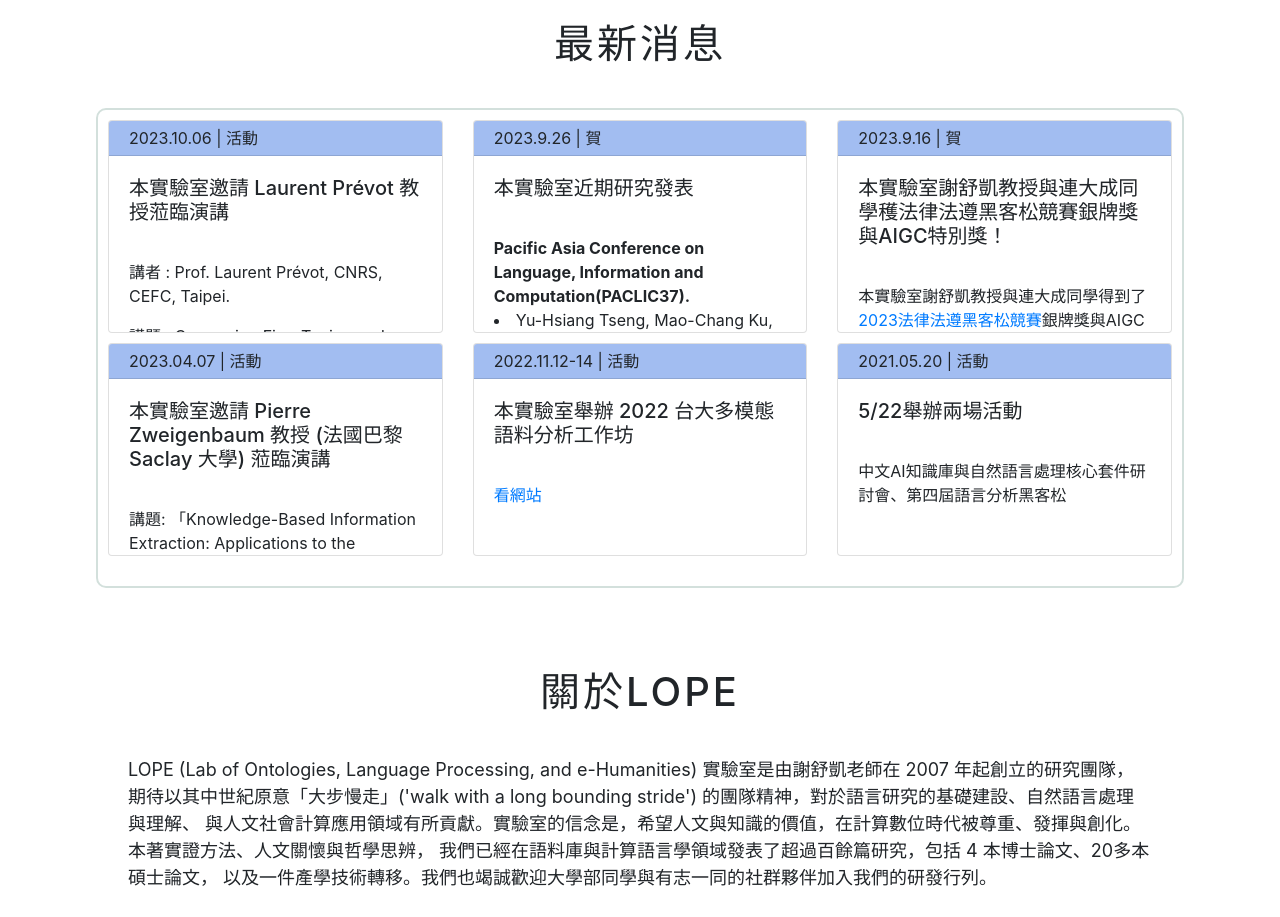
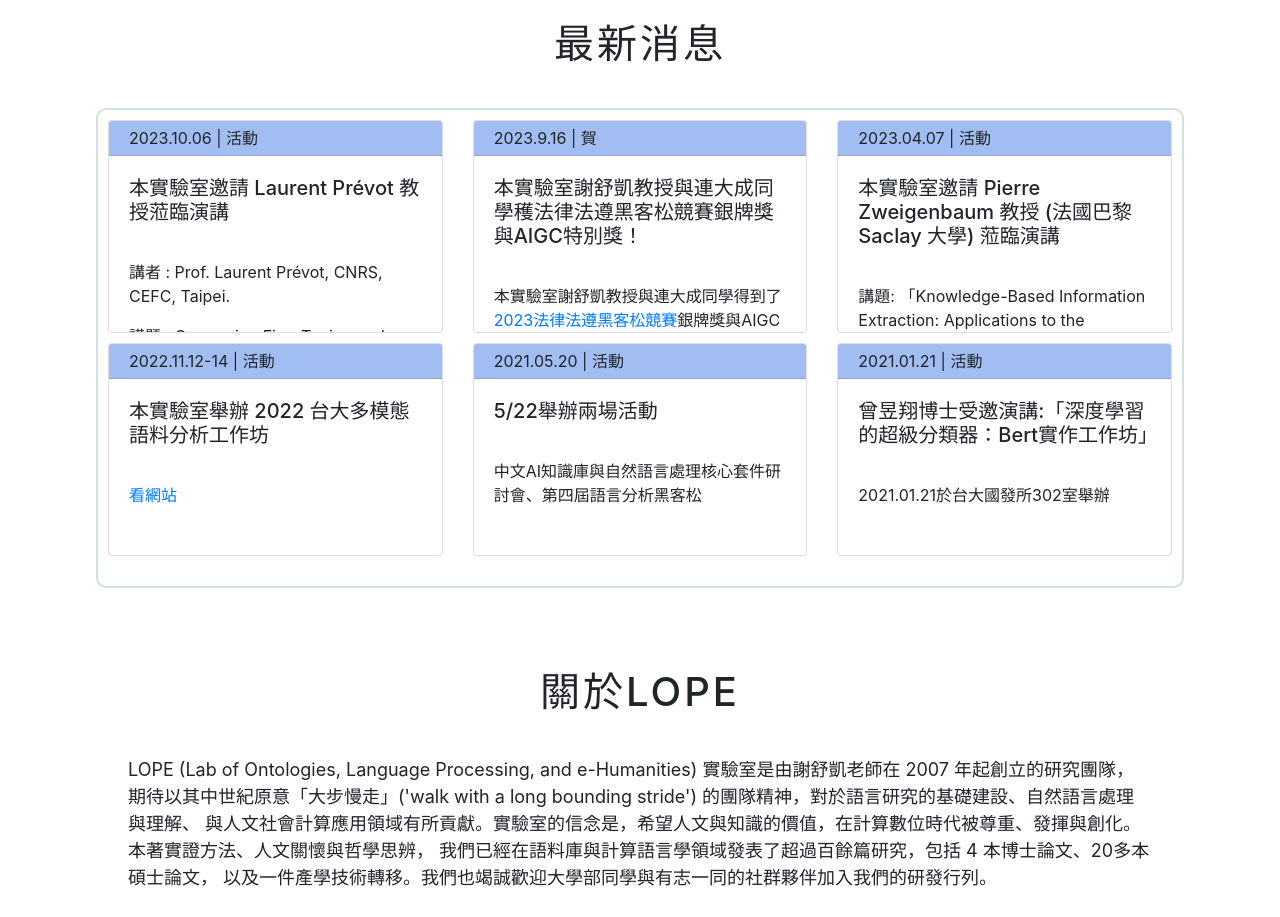
Before and after one commit to lopentu/ntu-lope-lab, a React (Create React App) app: page / in a window 1280 px wide. Shown: the part 860-1777 px from the top of the page. Built offline with nearby package versions, Linux system fonts and the light colour scheme.

Commit message:
no news2

```diff
--- a/src/texts/news-info.js
+++ b/src/texts/news-info.js
@@ -25,73 +25,73 @@ const newsInfo = [
     ),
   },
 
-  {
-    date: "2023.9.26 | 賀",
-    title: "本實驗室近期研究發表",
-    content: (
-      <div>
-        <div>
-          <strong>
-            Pacific Asia Conference on Language, Information and
-            Computation(PACLIC37).
-          </strong>
-          <li>
-            Yu-Hsiang Tseng, Mao-Chang Ku, Wei-Ling Chen, Yu-Lin Chang, Hsieh,
-            Shu-Kai. (2023). Vec2Gloss: definition modeling leveraging
-            contextualized vectors with Wordnet gloss.{" "}
-          </li>
-          <li>
-            Pin-Er Chen, Hsin-Yu Chou, Po-Ya Angela Wang, Yu-Hsiang
-            Tseng, Hsieh, Shu-Kai. (2023). Exploring affordance and situated
-            meaning in image captions: a multimodal analysis.
-          </li>
-          <br></br>
-        </div>
+  // {
+  //   date: "2023.9.26 | 賀",
+  //   title: "本實驗室近期研究發表",
+  //   content: (
+  //     <div>
+  //       <div>
+  //         <strong>
+  //           Pacific Asia Conference on Language, Information and
+  //           Computation(PACLIC37).
+  //         </strong>
+  //         <li>
+  //           Yu-Hsiang Tseng, Mao-Chang Ku, Wei-Ling Chen, Yu-Lin Chang, Hsieh,
+  //           Shu-Kai. (2023). Vec2Gloss: definition modeling leveraging
+  //           contextualized vectors with Wordnet gloss.{" "}
+  //         </li>
+  //         <li>
+  //           Pin-Er Chen, Hsin-Yu Chou, Po-Ya Angela Wang, Yu-Hsiang
+  //           Tseng, Hsieh, Shu-Kai. (2023). Exploring affordance and situated
+  //           meaning in image captions: a multimodal analysis.
+  //         </li>
+  //         <br></br>
+  //       </div>
 
-        <div>
-          <b>
-            The 35th annual Conference on Computational Linguistics and Speech
-            Processing (ROCLING).
-          </b>
-          <li>
-            Zheng-Lin Lin, Chiao-Han Yen, Jia-Cheng Xu, Deborah Watty
-            and Shu-Kai Hsieh. (2023). Solving Linguistic Olympiad Problems with
-            Tree-of-Thought Prompting.
-          </li>
-          <li>
-            Kai-Ching Yeh, Jou-An Chi and Da-Chen Lian, Shu-Kai Hsieh. (2023).
-            Evaluating Interfaced LLM's Bias.
-          </li>
-          <br></br>
-        </div>
+  //       <div>
+  //         <b>
+  //           The 35th annual Conference on Computational Linguistics and Speech
+  //           Processing (ROCLING).
+  //         </b>
+  //         <li>
+  //           Zheng-Lin Lin, Chiao-Han Yen, Jia-Cheng Xu, Deborah Watty
+  //           and Shu-Kai Hsieh. (2023). Solving Linguistic Olympiad Problems with
+  //           Tree-of-Thought Prompting.
+  //         </li>
+  //         <li>
+  //           Kai-Ching Yeh, Jou-An Chi and Da-Chen Lian, Shu-Kai Hsieh. (2023).
+  //           Evaluating Interfaced LLM's Bias.
+  //         </li>
+  //         <br></br>
+  //       </div>
 
-        <div>
-          <b>
-            2023 International Conference on Asian Language Processing(IALP
-            2023).
-          </b>
-          <li>
-            Deborah Watty, Micah Kitsunai, Shu-Kai Hsieh. (2023). Prompt-based
-            translation of Chinese into Taiwan Braille.
-          </li>
-          <br></br>
-        </div>
+  //       <div>
+  //         <b>
+  //           2023 International Conference on Asian Language Processing(IALP
+  //           2023).
+  //         </b>
+  //         <li>
+  //           Deborah Watty, Micah Kitsunai, Shu-Kai Hsieh. (2023). Prompt-based
+  //           translation of Chinese into Taiwan Braille.
+  //         </li>
+  //         <br></br>
+  //       </div>
 
-        <div>
-          <b>
-            Discourse studies and linguistic data science: Addressing challenges
-            in interoperability, multilinguality and linguistic data processing,
-            Vienna, Austria(DiSLiDaS 2023).
-          </b>
-          <li>
-            Po-Ya Angela Wang, Pin-Er Chen, Hsin-Yu Chou, Yu-Hsiang Tseng, and
-            Shu-Kai Hsieh. (2023). Lexical Retrieval Hypothesis in Multimodal
-            Context.
-          </li>
-        </div>
-      </div>
-    ),
-  },
+  //       <div>
+  //         <b>
+  //           Discourse studies and linguistic data science: Addressing challenges
+  //           in interoperability, multilinguality and linguistic data processing,
+  //           Vienna, Austria(DiSLiDaS 2023).
+  //         </b>
+  //         <li>
+  //           Po-Ya Angela Wang, Pin-Er Chen, Hsin-Yu Chou, Yu-Hsiang Tseng, and
+  //           Shu-Kai Hsieh. (2023). Lexical Retrieval Hypothesis in Multimodal
+  //           Context.
+  //         </li>
+  //       </div>
+  //     </div>
+  //   ),
+  // },
 
   {
     date: "2023.9.16 | 賀",
```
